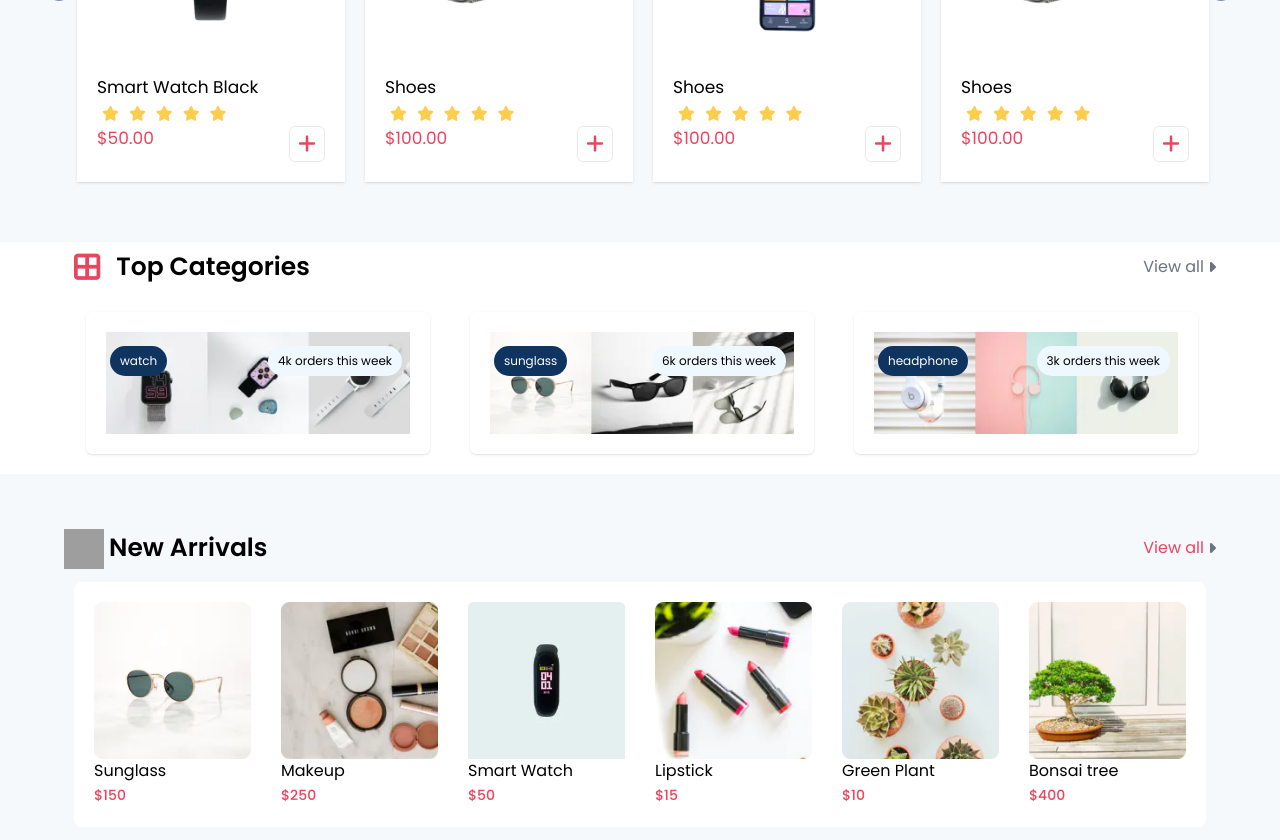
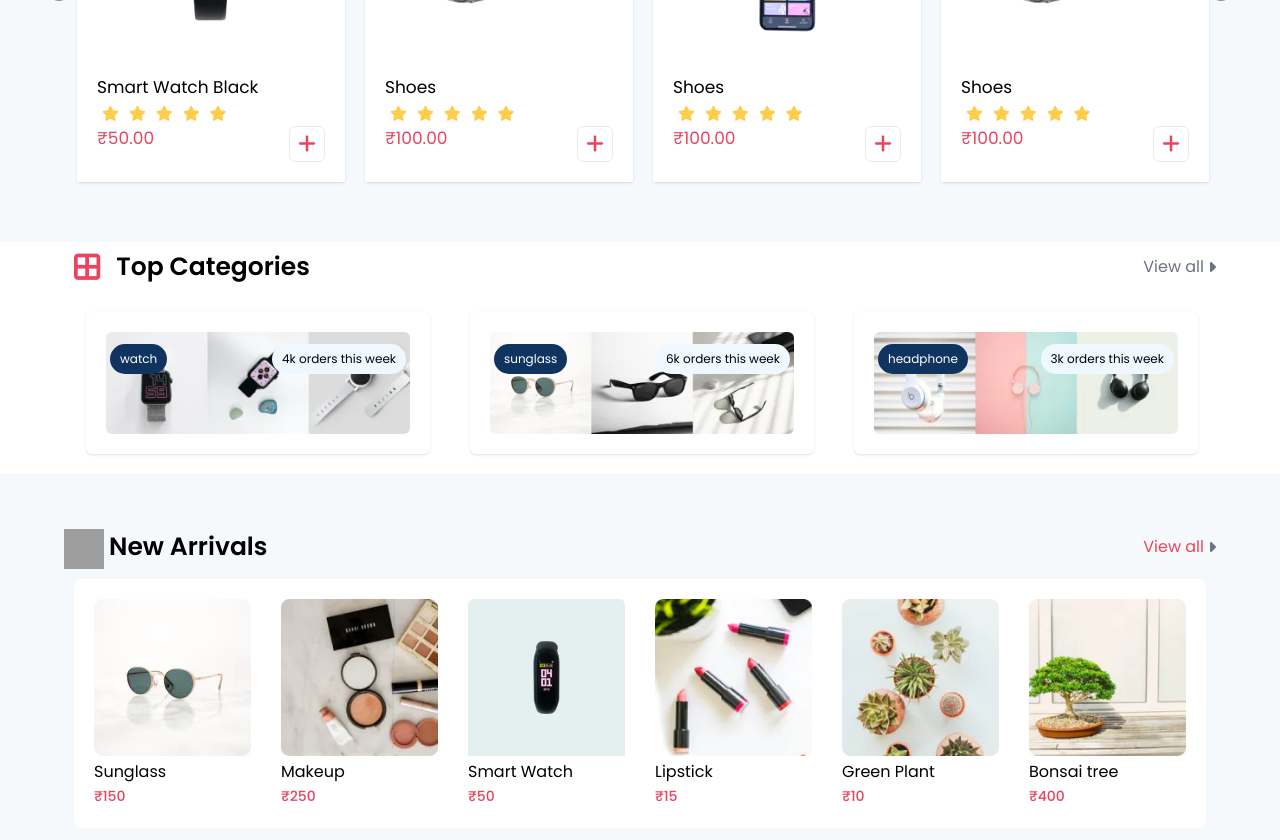
Before and after one commit to thwahatkp/eshop, a React (Vite) app: page / in a window 1280 px wide. Shown: the part 940-1780 px from the top of the page. Built offline with nearby package versions, Linux system fonts and the light colour scheme; grey boxes are pictures that could not be loaded.

Commit message:
fixed top category responsive issue

```diff
--- a/src/pages/Home/Deals/FlashCard.jsx
+++ b/src/pages/Home/Deals/FlashCard.jsx
@@ -45,7 +45,7 @@ const FlashCard = ({ productItems }) => {
           slidesToShow: 3,
           slidesToScroll: 3,
           infinite: true,
-        //   dots: true,
+          //   dots: true,
         },
       },
       {
@@ -99,7 +99,7 @@ const FlashCard = ({ productItems }) => {
                   <i className="fa fa-star text-[15px] text-[#ffcd4e] my-[5px] mx-[5px] mb-0"></i>
                 </div>
                 <div className="price flex justify-between text-[#e94560]">
-                  <h4>${productItems.price}.00 </h4>
+                  <h4>₹{productItems.price}.00 </h4>
                   {/* step : 3
                      if hami le button ma click garryo bahne
                     */}
--- a/src/pages/Home/NewArrivals/Card.jsx
+++ b/src/pages/Home/NewArrivals/Card.jsx
@@ -33,16 +33,20 @@ const Card = () => {
   ];
   return (
     <>
-      <div className="content grid grid-cols-6 gap-[30px] product bg-[#fff] p-5 relative rounded-lg shadow-[rgb(3,0,71/9%)_0px_1px_3px] m-2.5">
+      <div className="content  grid grid-cols-2 sm:grid-cols-3 md:grid-cols-4 lg:grid-cols-5 xl:grid-cols-6 gap-[30px] product bg-[#fff] p-5 relative rounded-lg shadow-[rgb(3,0,71/9%)_0px_1px_3px] m-2.5">
         {Ndata.map((val, index) => {
           return (
-            <div className="box" key={index}>
+            <div className="box cursor-pointer" key={index}>
               <div className="img">
-                <img className="w-full h-full" src={val.cover} alt="" />
+                <img
+                  className="w-full h-full hover:scale-105 transition"
+                  src={val.cover}
+                  alt=""
+                />
               </div>
-              <h4 className="font-normal">{val.name}</h4>
+              <h4 className="font-normal mt-1">{val.name}</h4>
               <span className="text-[#e94560] text-sm font-medium">
-                ${val.price}
+              ₹{val.price}
               </span>
             </div>
           );
--- a/src/pages/Home/NewArrivals/NewArrivals.jsx
+++ b/src/pages/Home/NewArrivals/NewArrivals.jsx
@@ -7,12 +7,12 @@ const NewArrivals = () => {
       <section className="NewArrivals background bg-[#f6f9fc] py-[50px]">
         <div className="container max-w-[90%] m-auto">
           <div className="heading d_flex flex justify-between">
-            <div className="heading-left row  f_flex w-1/2 flex ">
+            <div className="heading-left row  f_flex w-1/2 flex items-center">
               <img
                 src="https://img.icons8.com/glyph-neue/64/26e07f/new.png"
                 className="w-[40px] h-[40px] mt-[5px]"
               />
-              <h2 className="text-[25px] m-[5px] font-semibold">
+              <h2 className="text-xl lg:text-[25px] m-[5px] font-semibold">
                 New Arrivals{" "}
               </h2>
             </div>
--- a/src/pages/Home/TopCategory/TopCart.jsx
+++ b/src/pages/Home/TopCategory/TopCart.jsx
@@ -57,26 +57,19 @@ const TopCart = () => {
         },
       },
       {
-        breakpoint: 800,
+        breakpoint: 768,
+        settings: {
+          slidesToShow: 2,
+          slidesToScroll: 2,
+          initialSlide: 2,
+        },
+      },
+      {
+        breakpoint: 698,
         settings: {
           slidesToShow: 1,
           slidesToScroll: 1,
           initialSlide: 1,
-        },
-      },
-      {
-        breakpoint: 600,
-        settings: {
-          slidesToShow: 1,
-          slidesToScroll: 1,
-          initialSlide: 1,
-        },
-      },
-      {
-        breakpoint: 480,
-        settings: {
-          slidesToShow: 1,
-          slidesToScroll: 1,
         },
       },
     ],
@@ -88,19 +81,18 @@ const TopCart = () => {
           return (
             <>
               <div
-                className="box product bg-white p-5 relative rounded-md shadow m-5"
+                className="box product bg-white p-5 relative rounded-md shadow m-5 flex flex-col items-center justify-center"
                 key={index}
               >
-                <div className="nametop d_flex relative w-full flex justify-between">
-                  <span className="tleft left-0 bg-[#0f3460] text-white text-[12px] py-1.5 px-2.5 rounded-[50px] m-1 absolute top-[10px] cursor-pointer">
+                {/* <div className="nametop d_flex relative w-full flex justify-between"></div> */}
+                <div className="img grow relative rounded-lg">
+                  <span className="tleft bg-[#0f3460] text-white text-[12px] py-1.5 px-2.5 rounded-[50px] m-1 absolute cursor-pointer top-2 ">
                     {value.para}
                   </span>
-                  <span className="tright right-3 lg:right-1 bg-[aliceblue] text-black text-[12px] py-1.5 px-2.5 rounded-[50px] m-1 absolute top-[10px] cursor-pointer">
+                  <span className="tright bg-[aliceblue] text-black text-[12px] py-1.5 px-2.5 rounded-[50px] m-1 absolute cursor-pointer right-0 top-2">
                     {value.desc}
                   </span>
-                </div>
-                <div className="img">
-                  <img src={value.cover} alt="" />
+                  <img className="rounded-md" src={value.cover} alt="" />
                 </div>
               </div>
             </>
```
